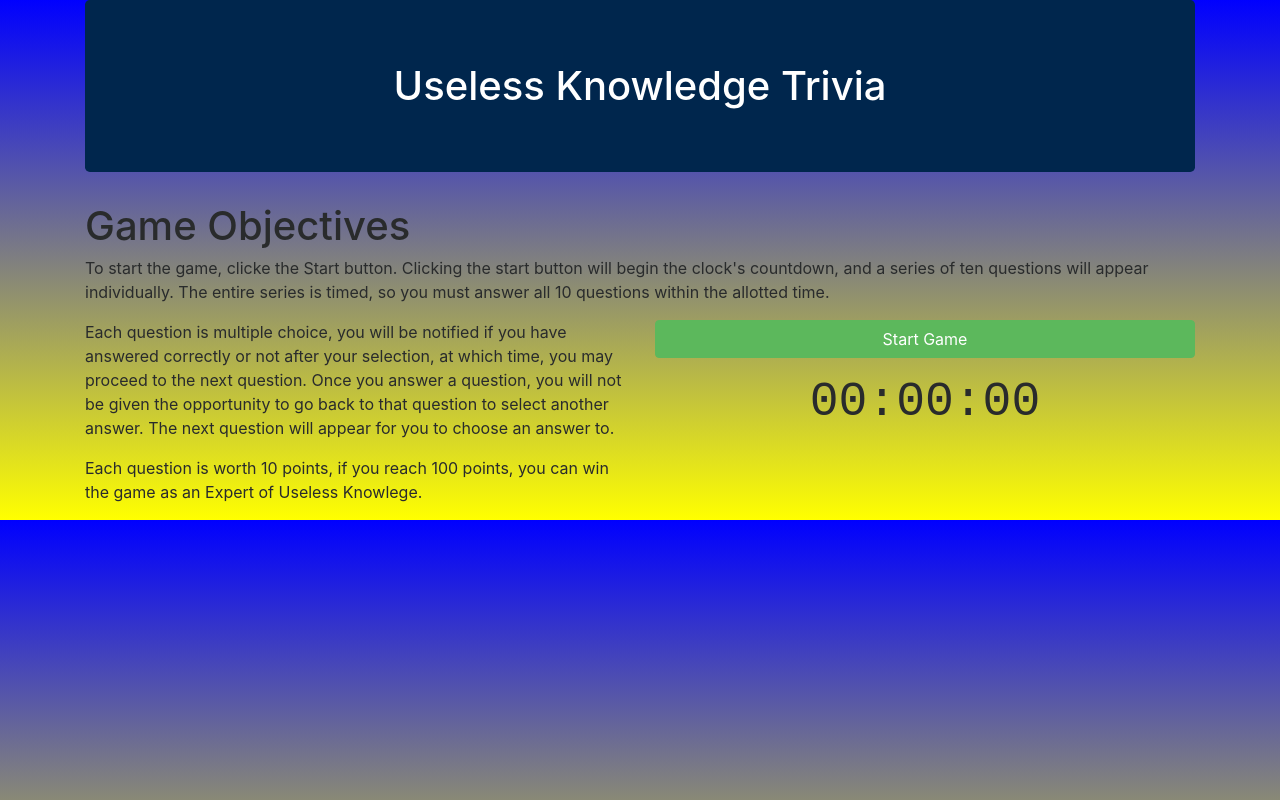
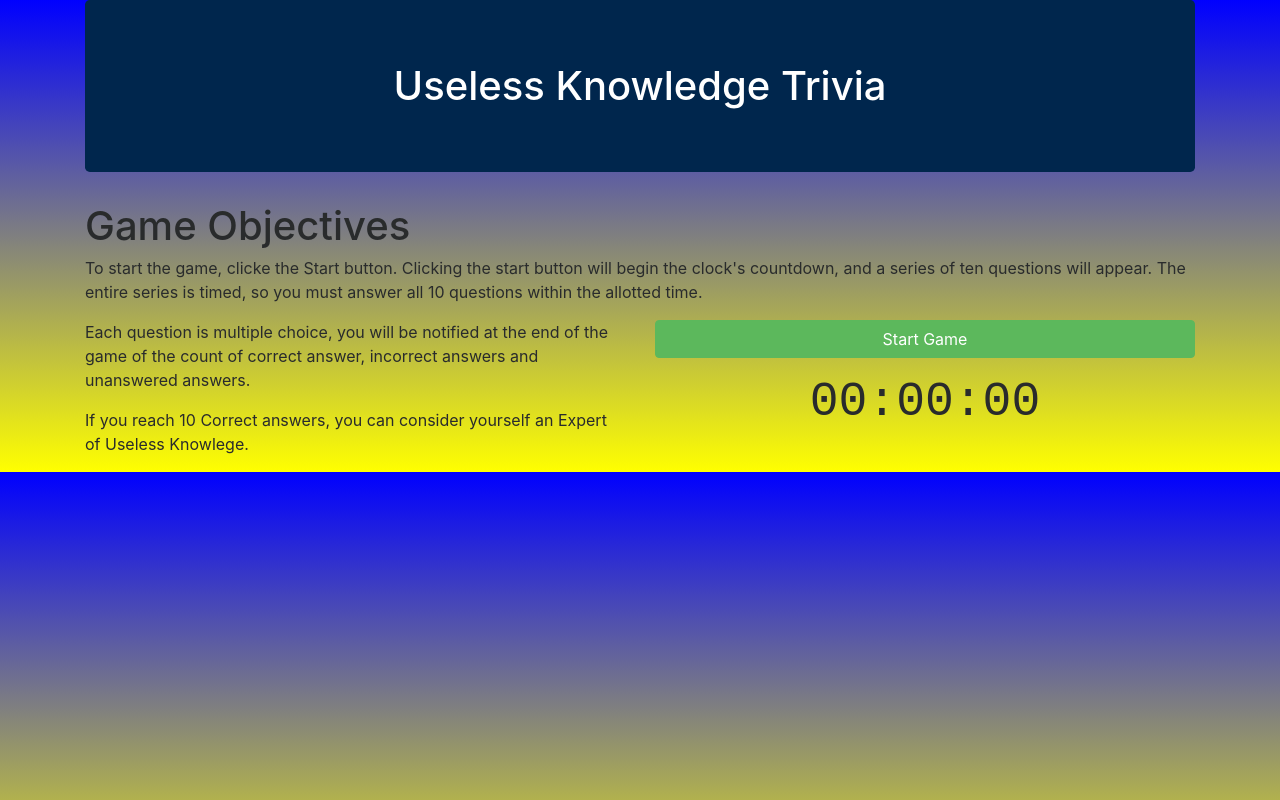
Before and after one commit to keiranevers/TriviaGame, a plain HTML site: page index.html in a window 1280 px wide. Drawn offline with nearby package versions, Linux system fonts and the light colour scheme.

Commit message:
Update index.html

```diff
--- a/index.html
+++ b/index.html
@@ -22,13 +22,13 @@
 		<div class= "row">
 			<div class="col-sm-12">
 				<h1>Game Objectives</h1>
-				<p>To start the game, clicke the Start button.  Clicking the start button will begin the clock's countdown, and a series of ten questions will appear individually.  The entire series is timed, so you must answer all 10 questions within the allotted time.</p>
+				<p>To start the game, clicke the Start button.  Clicking the start button will begin the clock's countdown, and a series of ten questions will appear.  The entire series is timed, so you must answer all 10 questions within the allotted time.</p>
 			</div>
 		</div>
 		<div class= "row">
 			<div class="col-sm-6">
-				<p>Each question is multiple choice, you will be notified if you have answered correctly or not after your selection, at which time, you may proceed to the next question.  Once you answer a question, you will not be given the opportunity to go back to that question to select another answer.  The next question will appear for you to choose an answer to.</p>
-				<p>Each question is worth 10 points, if you reach 100 points, you can win the game as an Expert of Useless Knowlege.</p>
+				<p>Each question is multiple choice, you will be notified at the end of the game of the count of correct answer, incorrect answers and unanswered answers.</p>
+				<p>If you reach 10 Correct answers, you can consider yourself an Expert of Useless Knowlege.</p>
 			</div>
 			<div class="col-sm-6">
 				<h3 class="btn btn-success btn-block" id="start">Start Game</h3>
```
